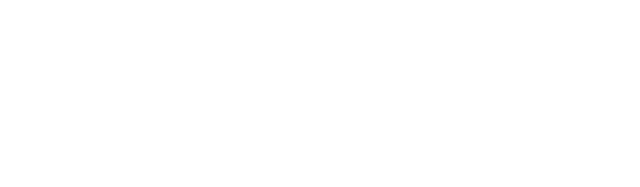
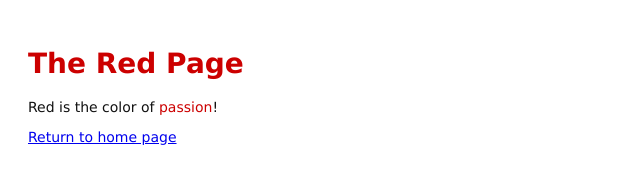
Before and after one commit to RobaChimdesa/-my-git-repo-, a plain HTML site: page red.html in a window 1280 px wide. Shown: the whole page, without its empty margins (0-640 px from the left). Drawn offline with Linux system fonts and the light colour scheme.

Commit message:
Add red page

```diff
--- a/red.html
+++ b/red.html
@@ -0,0 +1,16 @@
+<!DOCTYPE html>
+<html lang="en">
+
+<head>
+   <title>The Red Page</title>
+   <link rel="stylesheet" href="style.css" />
+   <meta charset="utf-8" />
+</head>
+
+<body>
+   <h1 style="color: #C00">The Red Page</h1>
+   <p>Red is the color of <span style="color: #C00">passion</span>!</p>
+   <p><a href="index.html">Return to home page</a></p>
+</body>
+
+</html>
```
Also changed, not shown: index.html (+7 -0 lines).
